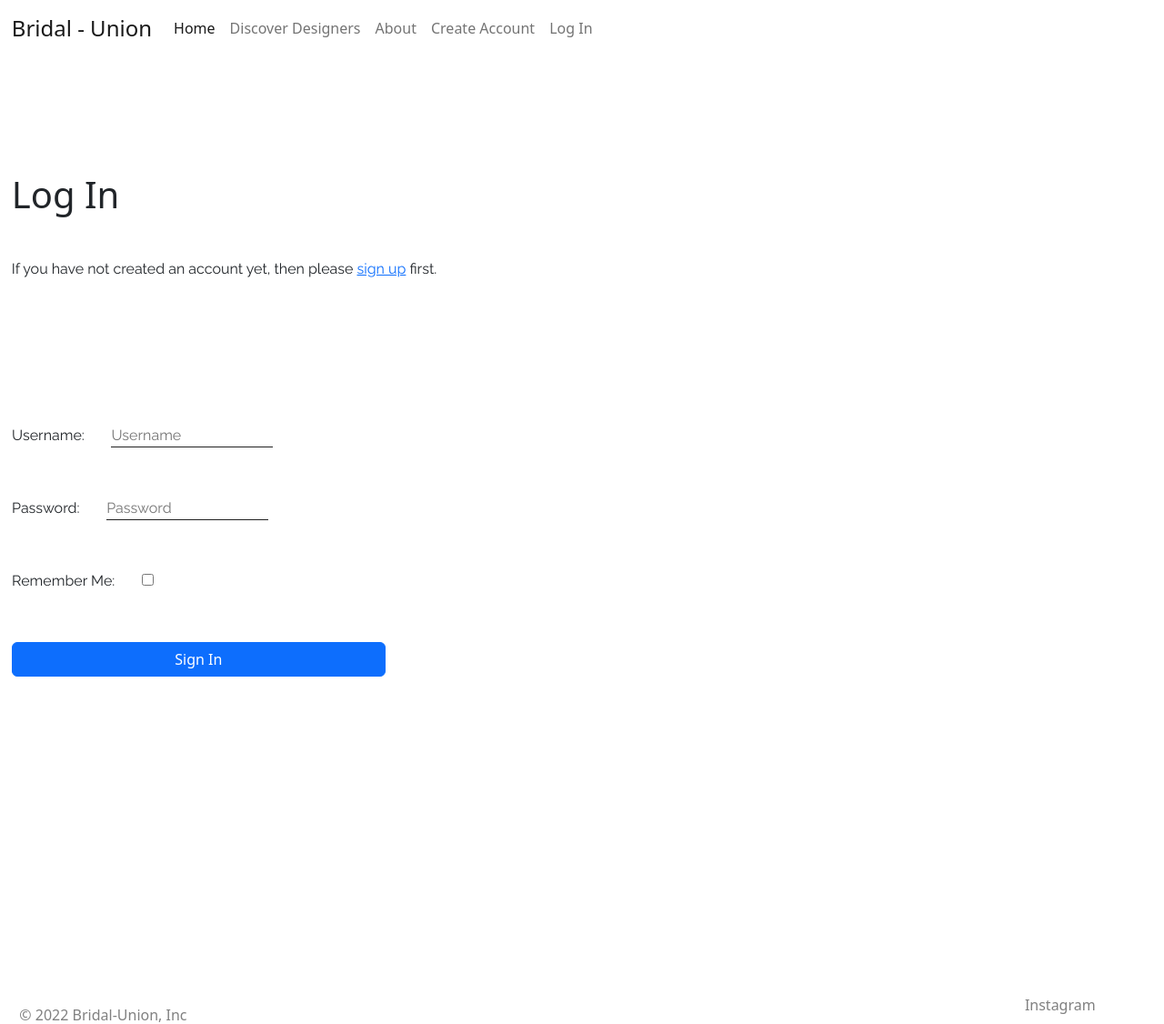
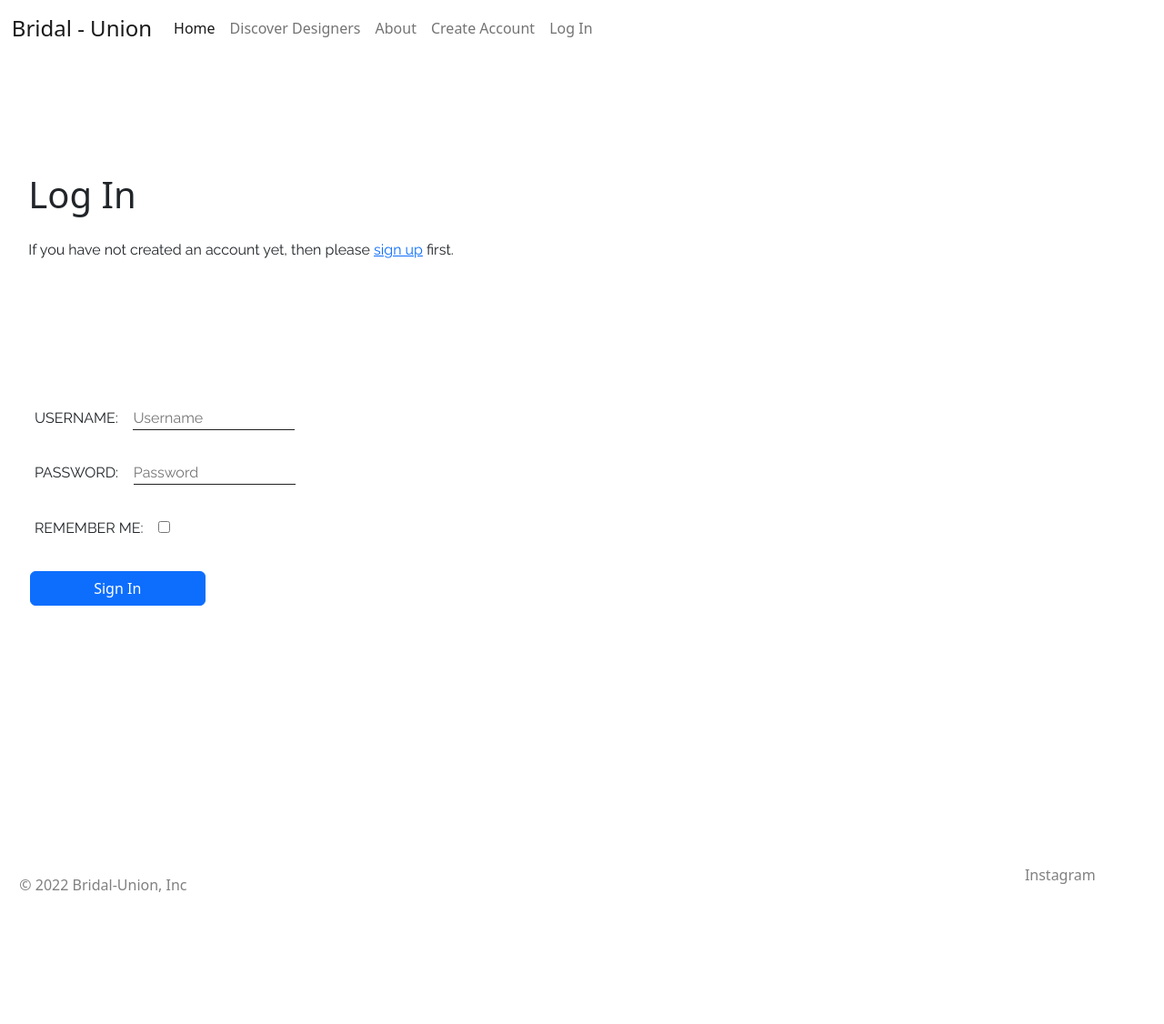
Before and after one commit to Esteph27/Bridal-Union, a Django app: page /accounts/login/ in a window 1280 px wide. Shown: the top 1126 px of the page at 91% size. After the commit the page ends 981 px from the top, so only its background shows below. Run offline with Django 3.2, Linux system fonts and the light colour scheme; some libraries are stand-ins or nearby versions.

Commit message:
added css styling and responsivity to login.html

```diff
--- a/static/css/style.css
+++ b/static/css/style.css
@@ -184,18 +184,13 @@
 
 /* -------------------------------> Login.html */
 
-.title-container {
+#login-title-containter {
 	margin-top: 10%;
 	height: 110px;
 }
 
-.title-container h1, p {
+#login-title-containter h1, p {
 	margin-left: 1%;
-}
-
-#form {
-	margin-top: 5%;
-	height: auto;
 }
 
 #form input {
@@ -209,8 +204,15 @@
 }
 
 #image-float-right {
-	display: none;
+	height: 900px;
+	background-image: url("https://res.cloudinary.com/dllwurooy/image/upload/v1644340480/birdal-union/filipp-romanovski-unsplash2_e2wbxh.jpg");
+	background-repeat: no-repeat;
+	background-size: cover;
+	background-position: 10% 90%;
+	overflow: hidden;
+	opacity: 0.7;
 }
+
 
 
 /* -------------------------------> create_account.html */
@@ -275,7 +277,7 @@
 		font-size: 35px;
 	}
 
-	/* designer.html */
+	/*  -------------> designer.html */
 	.button-container-left {
 		margin-top: 3%;
 	}
@@ -288,20 +290,57 @@
 		margin-bottom: 10%;
 	}
 
+	/* -------------> login.html  */
+
 	#form {
 		margin-top: 0;
 	}
 
-	#image-float-right {
-		height: 900px;
+	label {
+		margin-left: 5%;
+		text-transform: uppercase;
+	}
+
+	.button-container-left {
+		margin-left: 5%;
+	}
+
+	#login-title-containter {
+		margin-bottom: 10%;
 		width: 45%;
-
-		background-image: url("https://res.cloudinary.com/dllwurooy/image/upload/v1644340480/birdal-union/filipp-romanovski-unsplash2_e2wbxh.jpg");
-		background-repeat: no-repeat;
-		background-size: cover;
-		background-position: 10% 90%;
-		overflow: hidden;
-		opacity: 0.7;
+		margin-left: 2%;
 	}
 
 }
+
+/* Medium devices (ipad screens, 580px - 1020px) */
+@media only screen and (min-device-width : 580px) and (max-device-width : 1020px) {
+
+	/* -------------> login.html  */
+	#image-float-right {
+		display: none;
+	}
+
+}
+
+
+/* Small devices (mobile screens, 320px - 580px) */
+@media screen and (min-width: 320px) and (max-device-width : 580px) {
+
+	/* -------------> login.html  */
+
+	#login-title-containter {
+		margin-top: 10%;
+		height: 150px;
+	}
+
+	#form {
+		width: 100vw;
+		height: 100vw;
+		margin-top: 5%;
+	}
+
+	#image-float-right {
+		display: none;
+	}
+}
--- a/templates/account/login.html
+++ b/templates/account/login.html
@@ -7,7 +7,7 @@
 
 {% block content %}
 
-<div class="title-container container-fluid">
+<div id="login-title-containter" class="container-fluid">
   <h1>Log In</h1>
   <p>{% blocktrans %}If you have not created an account yet, then please
     <a href="{{ signup_url }}">sign up</a> first.{% endblocktrans %}
@@ -15,22 +15,24 @@
 </div>
 
 
-<div id="form" class="float-left">
+<div class="row">
+  <div id="form" class="col-6">
     <form class="login form-group row" method="POST" action="{% url 'account_login' %}">
       {% csrf_token %}
       {{ form.as_p }}
       {% if redirect_field_value %}
       <input type="hidden" name="{{ redirect_field_name }}" value="{{ redirect_field_value }}" />
       {% endif %}
-
       <!--buttons from bootswatch lux theme-->
       <div class="d-grid gap-4 col-4 button-container-left">
         <button class="primaryAction btn btn-primary" type="submit">{% trans "Sign In" %}</button>
       </div>
     </form>
   </div>
+  <div id="image-float-right" class="col-6"></div>
+</div>
 
-<div id="image-float-right" class="float-right"></div>
+
 
 
 {% endblock %}
```
Lines whose indentation alone changed are shown as unchanged.
